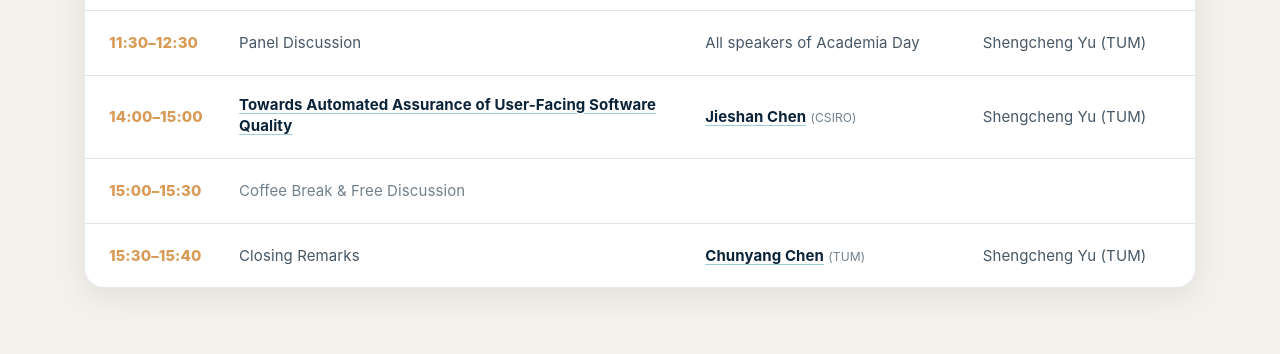
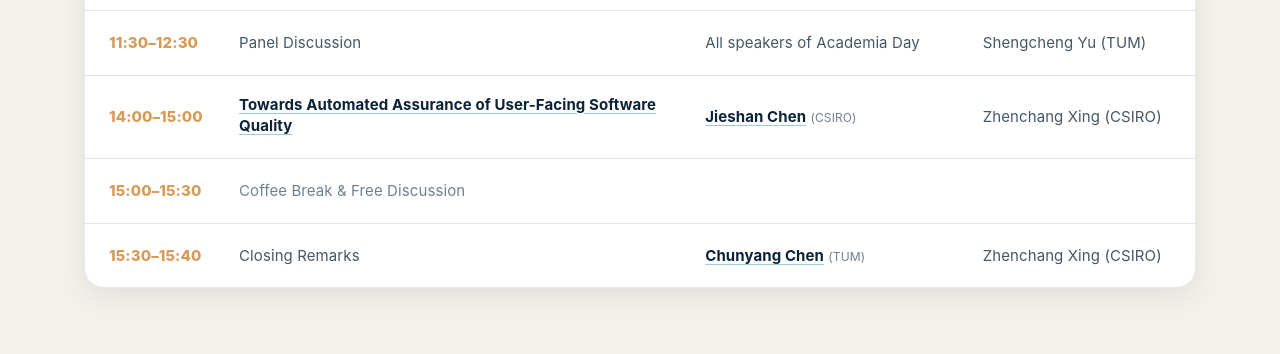
Before and after one commit to LLMSoftwareDev/LLMSoftwareDev.github.io, a Jekyll site: the page built from _pages/home_2026.md, in a window 1280 px wide and 900 px high, scrolled down 3019 px. Shown: the part 153-507 px from the top of the window. Built offline with Jekyll 4.4.1, drawn with Linux system fonts in a browser that asks for light colours; nearby versions of some CDN libraries.

Commit message:
Update academia afternoon hosts

```diff
--- a/_pages/home_2026.md
+++ b/_pages/home_2026.md
@@ -158,7 +158,7 @@ This winter school focuses on LLM-based software development, combining lectures
             <td class="schedule-time">14:00–15:00</td>
             <td><button class="schedule-detail-trigger schedule-talk-trigger" type="button" data-speaker-dialog-open="jieshan-talk-dialog" data-detail-view="abstract" aria-label="Read abstract for Towards Automated Assurance of User-Facing Software Quality">Towards Automated Assurance of User-Facing Software Quality</button></td>
             <td><button class="schedule-detail-trigger" type="button" data-speaker-dialog-open="jieshan-talk-dialog" data-detail-view="bio" data-speaker-name="Jieshan Chen" aria-label="Read Jieshan Chen biography">Jieshan Chen</button> <span class="schedule-affiliation">(CSIRO)</span></td>
-            <td>Shengcheng Yu (TUM)</td>
+            <td>Zhenchang Xing (CSIRO)</td>
           </tr>
           <tr>
             <td class="schedule-time">15:00–15:30</td>
@@ -168,7 +168,7 @@ This winter school focuses on LLM-based software development, combining lectures
             <td class="schedule-time">15:30–15:40</td>
             <td>Closing Remarks</td>
             <td><button class="schedule-detail-trigger" type="button" data-speaker-dialog-open="chunyang-bio-dialog" data-detail-view="bio" data-speaker-name="Chunyang Chen" aria-label="Read Chunyang Chen biography">Chunyang Chen</button> <span class="schedule-affiliation">(TUM)</span></td>
-            <td>Shengcheng Yu (TUM)</td>
+            <td>Zhenchang Xing (CSIRO)</td>
           </tr>
         </tbody>
       </table>
```
